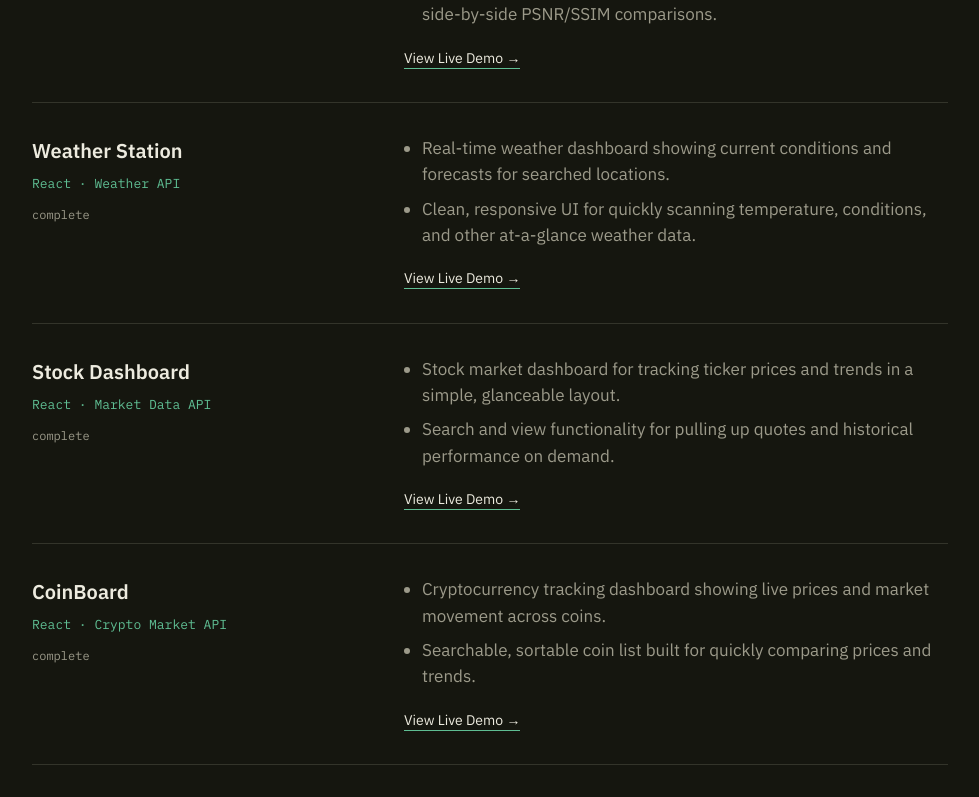
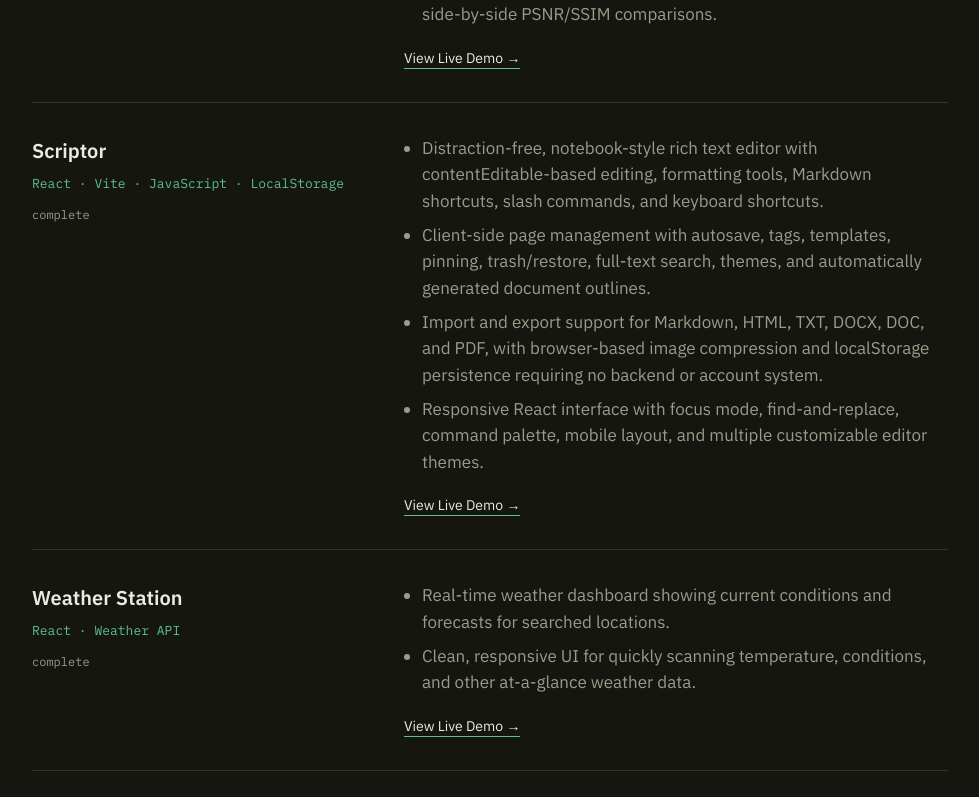
Before and after one commit to Deshmukh-Anurag-25/Portfolio, a React (Vite) app: page /projects in a window 1280 px wide. Shown: the part 1463-2260 px from the top of the page, without its empty margins (150-1129 px from the left). Built offline with nearby package versions, Linux system fonts and the light colour scheme.

Commit message:
added scriptor to the list.

```diff
--- a/src/data/projects.js
+++ b/src/data/projects.js
@@ -32,6 +32,18 @@ export const projects = [
       'Flask REST API for asynchronous enhancement jobs and a React.js frontend with drag-and-drop upload, live processing status, and side-by-side PSNR/SSIM comparisons.',
     ],
     link: 'https://enhance0io.streamlit.app',
+  },
+  {
+    name: 'Scriptor',
+    stack: 'React · Vite · JavaScript · LocalStorage',
+    status: 'complete',
+    bullets: [
+      'Distraction-free, notebook-style rich text editor with contentEditable-based editing, formatting tools, Markdown shortcuts, slash commands, and keyboard shortcuts.',
+      'Client-side page management with autosave, tags, templates, pinning, trash/restore, full-text search, themes, and automatically generated document outlines.',
+      'Import and export support for Markdown, HTML, TXT, DOCX, DOC, and PDF, with browser-based image compression and localStorage persistence requiring no backend or account system.',
+      'Responsive React interface with focus mode, find-and-replace, command palette, mobile layout, and multiple customizable editor themes.',
+    ],
+    link: 'https://deshmukh-anurag-25.github.io/Scriptor/',
   },
   {
     name: 'Weather Station',
```
